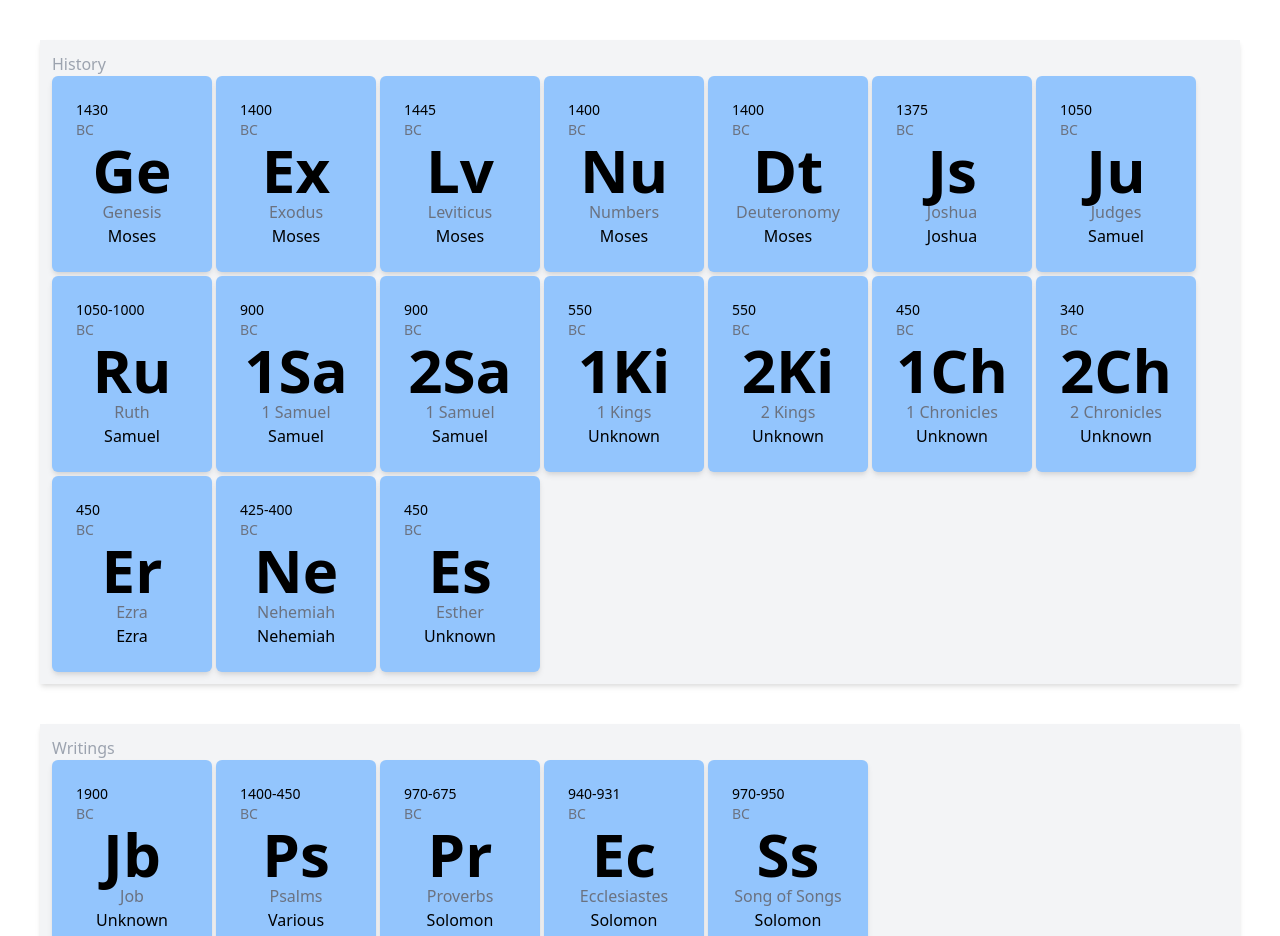
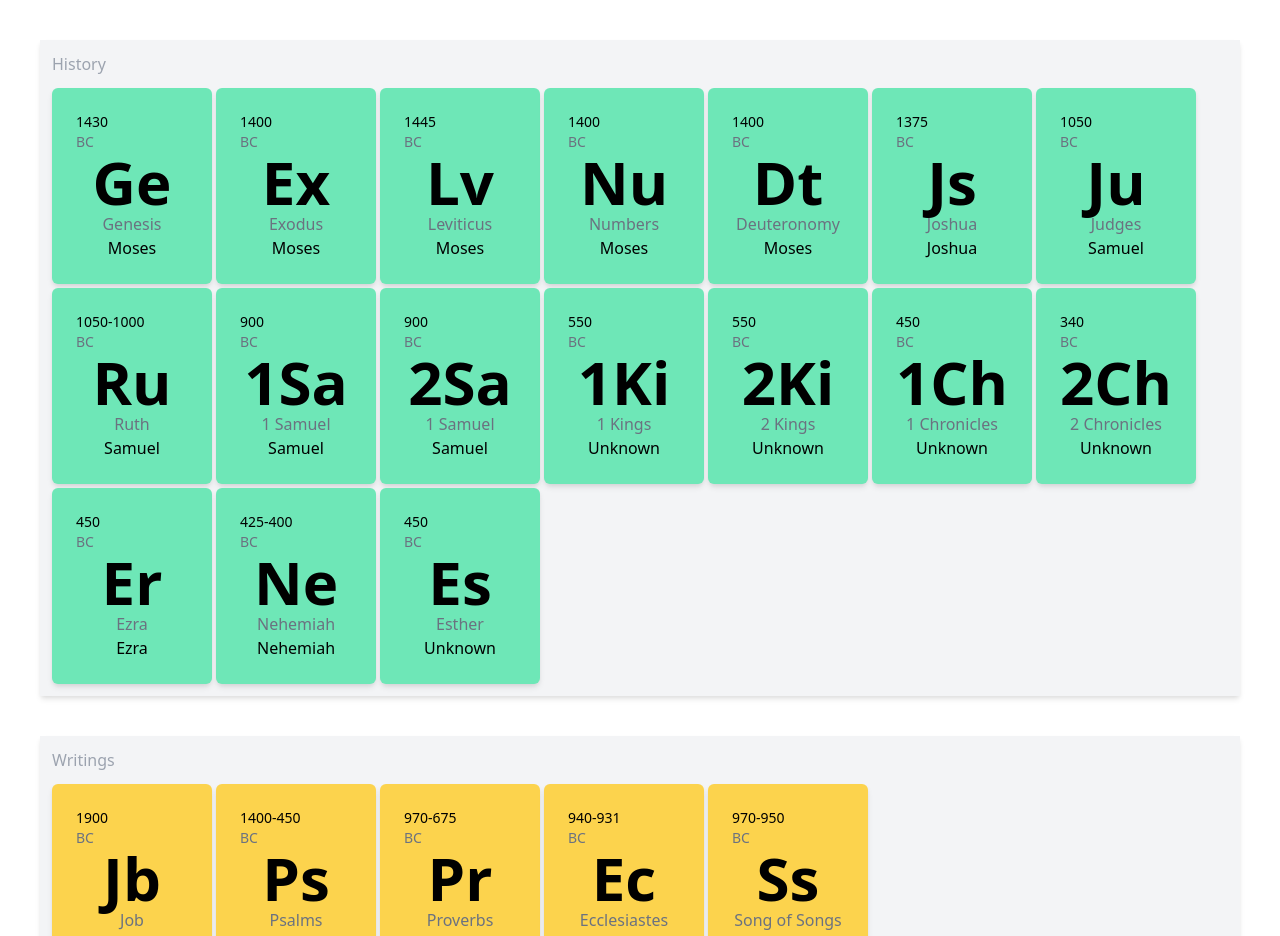
Before and after one commit to robkreisel/the-bible, a React (Create React App) app: page / in a window 1280 px wide. Shown: the top 936 px of the page. Built offline with nearby package versions, Linux system fonts and the light colour scheme.

Commit message:
Separated book categories

```diff
--- a/src/App.js
+++ b/src/App.js
@@ -1,6 +1,7 @@
 import React from 'react';
 import './App.css';
-import Book from './components/Book';
+import HistoryBook from './components/HistoryBook';
+import WritingsBook from './components/WritingsBook';
 import history from './data/otHistorical';
 import writings from './data/otWritings';
 
@@ -8,23 +9,23 @@ function App() {
   return (
   <div>
     <div className="m-3 p-3 sm:m-10 bg-gray-100 shadow-md overflow-hidden">
-      <div className="text-gray-400">History</div>
+      <div className="mb-3 text-gray-400">History</div>
       <div className="flex flex-wrap gap-1">
         {history.map((book) => (
-          <Book book={book} key={history.symbol} />
+          <HistoryBook book={book} key={history.symbol} />
         ))}
       </div>
     </div>
     <div className="m-3 p-3 sm:m-10 bg-gray-100 shadow-md overflow-hidden">
-      <div className="text-gray-400">Writings</div>
+      <div className="mb-3 text-gray-400">Writings</div>
       <div className="flex flex-wrap gap-1">
         {writings.map((book) => (
-          <Book book={book} key={writings.symbol} />
+          <WritingsBook book={book} key={writings.symbol} />
         ))}
       </div>
     </div>
     <div className="m-3 p-3 sm:m-10 bg-gray-100 shadow-md overflow-hidden">
-      <div className="text-gray-400">Prophetic</div>
+      <div className="mb-3 text-gray-400">Prophetic</div>
     </div>
   </div>
   );
--- a/src/components/book.jsx
+++ b/src/components/HistoryBook.jsx
@@ -1,9 +1,9 @@
 import React from "react";
 import BookDetails from "./BookDetails";
 
-export default function Book({ book }) {
+export default function HistoryBook({ book }) {
     return (
-        <div class="p-2 sm:p-6 bg-blue-300 hover:bg-blue-400 rounded-md shadow-md w-10 sm:w-40">
+        <div class="p-2 sm:p-6 bg-green-300 hover:bg-green-400 rounded-md shadow-md w-10 sm:w-40">
           <BookDetails book={book} key={book.symbol} />
         </div>
     );
--- /dev/null
+++ b/src/components/WritingsBook.jsx
@@ -0,0 +1,10 @@
+import React from "react";
+import BookDetails from "./BookDetails";
+
+export default function WritingsBook({ book }) {
+    return (
+        <div class="p-2 sm:p-6 bg-yellow-300 hover:bg-yellow-400 rounded-md shadow-md w-10 sm:w-40">
+          <BookDetails book={book} key={book.symbol} />
+        </div>
+    );
+}
```
